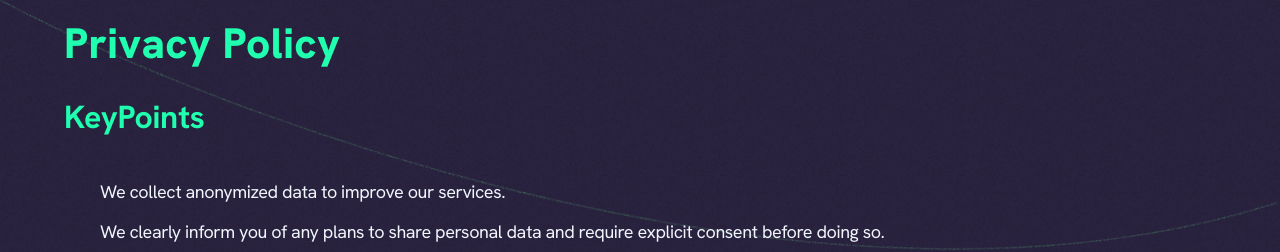
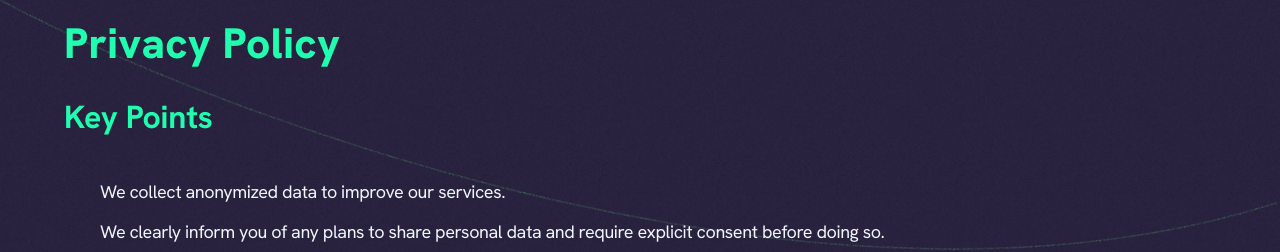
Before and after one commit to nwplus/www, a Next.js app: page /privacy in a window 1280 px wide. Shown: the part 239-491 px from the top of the page. Built offline with nearby package versions, Linux system fonts and the light colour scheme; no server answers; the database is empty.

Commit message:
fix grammar

```diff
--- a/pages/privacy.js
+++ b/pages/privacy.js
@@ -55,7 +55,7 @@ const PrivacyPolicy = () => {
   ]
 
   const analyticsData = [
-    "We collect anonymized traffic and visitor data through Firebase",
+    "We collect anonymized traffic and visitor data through Firebase.",
     "This allows us to see anonymous information like the number of visitors we have and the types of devices that our visitors use. It also allows us to better understand what our users are interested in as well as analyze the performance of our sites in the wild.",
     "nwPlus uses cookies to authenticate you across our services."
   ]
@@ -68,7 +68,7 @@ const PrivacyPolicy = () => {
 
   const KeyPoints = () => {
     return (
-      <><Title2 color={themeContext.colors.primary}>KeyPoints</Title2>
+      <><Title2 color={themeContext.colors.primary}>Key Points</Title2>
         <IndentedDiv>
           <List>
             {renderListItems(keyPoints)}
```
